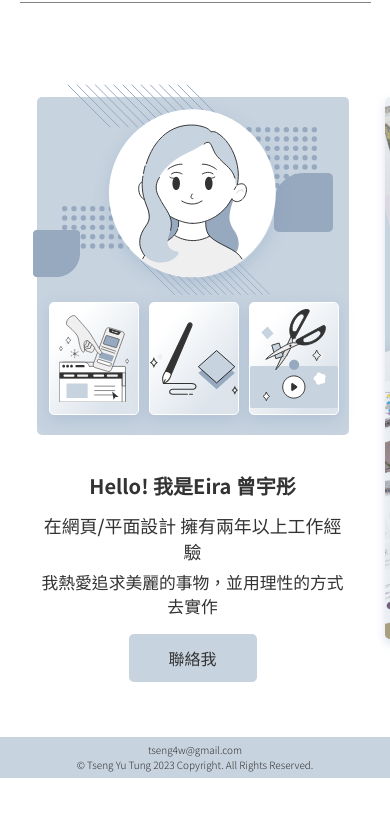
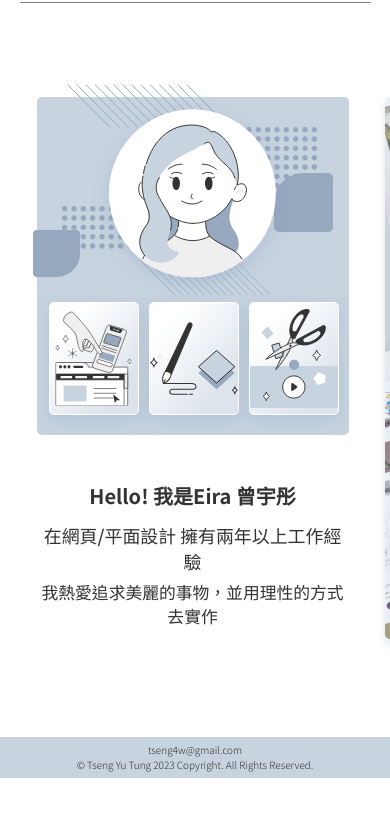
Before and after one commit to ritaayio/Portfolio, a plain HTML site: page index.html in a window 390 px wide. Shown: the part 66-882 px from the top of the page. Drawn offline with Linux system fonts and the light colour scheme; a web font is replaced by a local one.

Commit message:
v1.2.4
手機優化

```diff
--- a/css/style.css
+++ b/css/style.css
@@ -970,7 +970,7 @@ article img {
   }
 
   .icon--web img {
-    transform: translateY(0) scale(0.8);
+    transform: translateY(0) scale(0.9);
   }
 
   .icon--graphic {
@@ -1019,7 +1019,7 @@ article img {
   }
 
   .item--avatar>.bg>.glass img {
-    max-height: 100%;
+    max-height: 95%;
   }
 
   .item--avatar .bg>img.icon--avatar {
@@ -1061,7 +1061,7 @@ article img {
 
   .item--text {
     display: flex;
-    justify-content: start;
+    justify-content: center;
     align-items: center;
     text-align: center;
   }
--- a/index.html
+++ b/index.html
@@ -55,7 +55,7 @@
           <h1><span>Hello!</span> 我是Eira 曾宇彤</h1>
           <h2>在網頁/平面設計 擁有兩年以上工作經驗</h2>
           <h3>我熱愛追求美麗的事物，並用理性的方式去實作</h3>
-          <a href="mailto:tseng4w@gmail.com" class="btn">聯絡我</a>
+          <a href="mailto:tseng4w@gmail.com" class="btn hide--m">聯絡我</a>
         </div>
         <!--  -->
         <div class="item--avatar">
```
